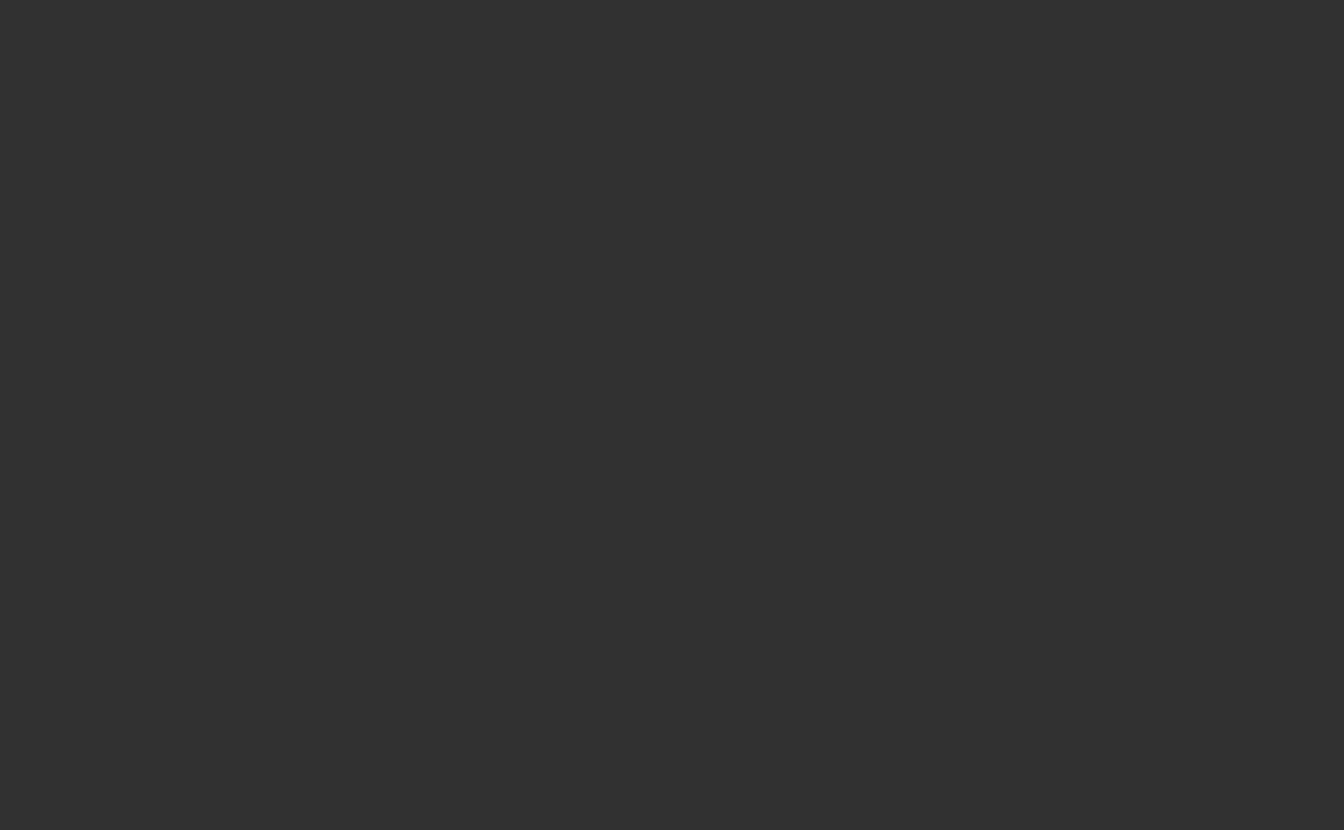
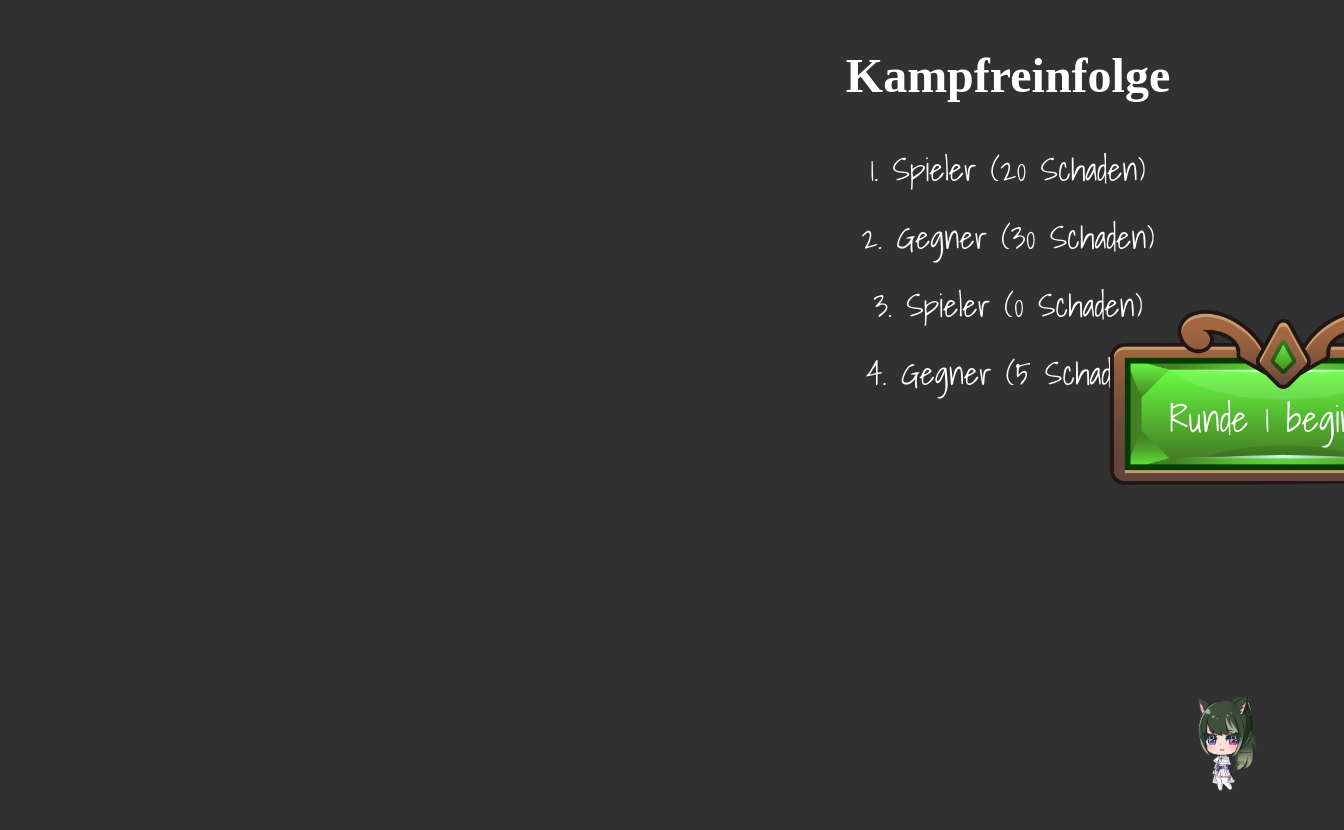
Before and after one commit to Mujaca/TTRPGDisplay, a Nuxt app: page /display/battle.client in a window 1280 px wide. Before the commit this address had no page. Shown: the whole page, 1344 px wide, since content can reach past the window. Before the commit the page ends 800 px from the top, so only its background shows below. Built offline with nearby package versions, Linux system fonts and the light colour scheme; no server answers; a web font is replaced by a local one.

Commit message:
start new page

```diff
--- /dev/null
+++ b/pages/display/battle.client.vue
@@ -0,0 +1,218 @@
+<template>
+	<div class="data-container">
+		<div class="image-container">
+			<img v-if="currentImage" :src="currentImage" alt="image" />
+		</div>
+		<div class="battle-container">
+			<h1>Kampfreinfolge</h1>
+			<div class="order">
+				<p> 1. Spieler (20 Schaden) </p>
+				<p> 2. Gegner (30 Schaden) </p>
+				<p> 3. Spieler (0 Schaden) </p>
+				<p> 4. Gegner (5 Schaden) </p>
+			</div>
+		</div>
+	</div>
+	<div class="turn-change" v-if="showTurnChange">
+		<div class="inner-turn-change">
+			Der nächste ist dran!
+		</div>
+	</div>
+	<div class="turn-change" v-if="showNewRound">
+		<div class="inner-turn-change">
+			Runde {{ currentRound }} beginnt!
+		</div>
+	</div>
+	<audio :src="currentAudio" ref="audio" autoplay loop style="display: hidden;" />
+	<div class="speech-bubble" v-if="currentTipTitle || currentTipDescription">
+		<h1>{{ currentTipTitle }}</h1>
+		<p>{{ currentTipDescription }}</p>
+	</div>
+</template>
+
+<script setup lang="ts">
+import { useSocketStore } from '~/stores/socket';
+definePageMeta({
+	layout: 'display',
+});
+const store = useSocketStore();
+
+const currentImage = ref();
+const currentAudio = ref();
+const currentTipTitle = ref();
+const currentTipDescription = ref();
+const showTurnChange = ref(false);
+const currentRound = ref(0);
+const showNewRound = ref(false);
+
+const audio = ref();
+
+store.socket.onmessage = (event) => {
+	const data = JSON.parse(event.data);
+	switch (data.type) {
+		case 'image':
+			currentImage.value = data.data;
+			break;
+		case 'audio':
+			currentAudio.value = data.data;
+			break;
+		case 'tip':
+			currentTipTitle.value = data.data.title;
+			currentTipDescription.value = data.data.description;
+			break;
+		case 'resetTip':
+			currentTipTitle.value = '';
+			currentTipDescription.value = '';
+			break;
+		case 'multiple':
+			if (data.data.image) currentImage.value = data.data.image;
+			if (data.data.audio) currentAudio.value = data.data.audio;
+			if (data.data.tipTitle) currentTipTitle.value = data.data.tipTitle;
+			if (data.data.tipDescription) currentTipDescription.value = data.data.tipDescription;
+			break;
+		case 'audioPause':
+			audio.value.pause();
+			break;
+		case 'audioPlay':
+			audio.value.play();
+			break;
+		default:
+			break;
+	}
+};
+
+function setNewRound() {
+	currentRound.value++;
+	showNewRound.value = true;
+	setTimeout(() => {
+		showNewRound.value = false;
+		setTimeout(setNewRound, 1);
+	}, 6100);
+}
+
+onMounted(() => {
+	audio.value.addEventListener('canplay', () => {
+		audio.value.play();
+	});
+	setNewRound();
+})
+</script>
+
+<style lang="scss" scoped>
+.data-container {
+	display: flex;
+	height: 100vh;
+
+	.image-container {
+		padding: 1rem;
+		width: 50vw;
+		height: 100%;
+		place-items: center;
+		display: grid;
+
+		img {
+			width: 100%;
+			height: 80%;
+			object-fit: cover;
+			border-radius: 16px;
+		}
+	}
+
+	.battle-container {
+		width: 50vw;
+		height: 100%;
+		padding: 1rem;
+
+		h1 {
+			font-size: 3rem;
+			text-align: center;
+		}
+
+		.order {
+			display: flex;
+			flex-direction: column;
+			align-items: center;
+			justify-content: center;
+			font-size: 2rem;
+			font-family: 'Shadows into Light';
+
+			p {
+				margin: 0.5rem;
+			}
+		}
+	}
+}
+
+.speech-bubble {
+	position: fixed;
+	background: #0ecd9d;
+	border-radius: 0.4em;
+	bottom: 125px;
+	right: 15px;
+	z-index: 200;
+	padding: 0.4rem;
+	max-width: 20rem;
+
+	&:after {
+		content: '';
+		position: absolute;
+		bottom: 0;
+		left: 50%;
+		width: 0;
+		height: 0;
+		border: 50px solid transparent;
+		border-top-color: #0ecd9d;
+		border-bottom: 0;
+		border-right: 0;
+		margin-left: 75px;
+		margin-bottom: -25px;
+	}
+}
+
+.turn-change {
+	position: fixed;
+	background-image: url('/public/textbox.png');
+	background-size: cover;
+	background-repeat: no-repeat;
+	background-position: center;
+	top: 50%;
+	left: 50%;
+	transform: translate(-50%, -50%);
+	width: 390px;
+	height: 187px;
+	animation: flyIn 2s ease-in-out, flyOut 2s ease-in-out 4s forwards;
+
+	.inner-turn-change {
+		position: absolute;
+		top: 60%;
+		left: 50%;
+		transform: translate(-50%, -50%);
+		width: 100%;
+
+		padding: 0.5rem;
+		font-family: 'Shadows into Light';
+		font-size: 2.3rem;
+		text-align: center;
+	}
+}
+
+@keyframes flyIn {
+	0% {
+		left: -50%;
+	}
+
+	100% {
+		left: 50%;
+	}
+}
+
+@keyframes flyOut {
+	0% {
+		left: 50%;
+	}
+
+	100% {
+		left: 150%;
+	}
+}
+</style>
```
Also changed, not shown: public/textbox.png (added), 1 other file (tests, documents, lock files or other folders).
